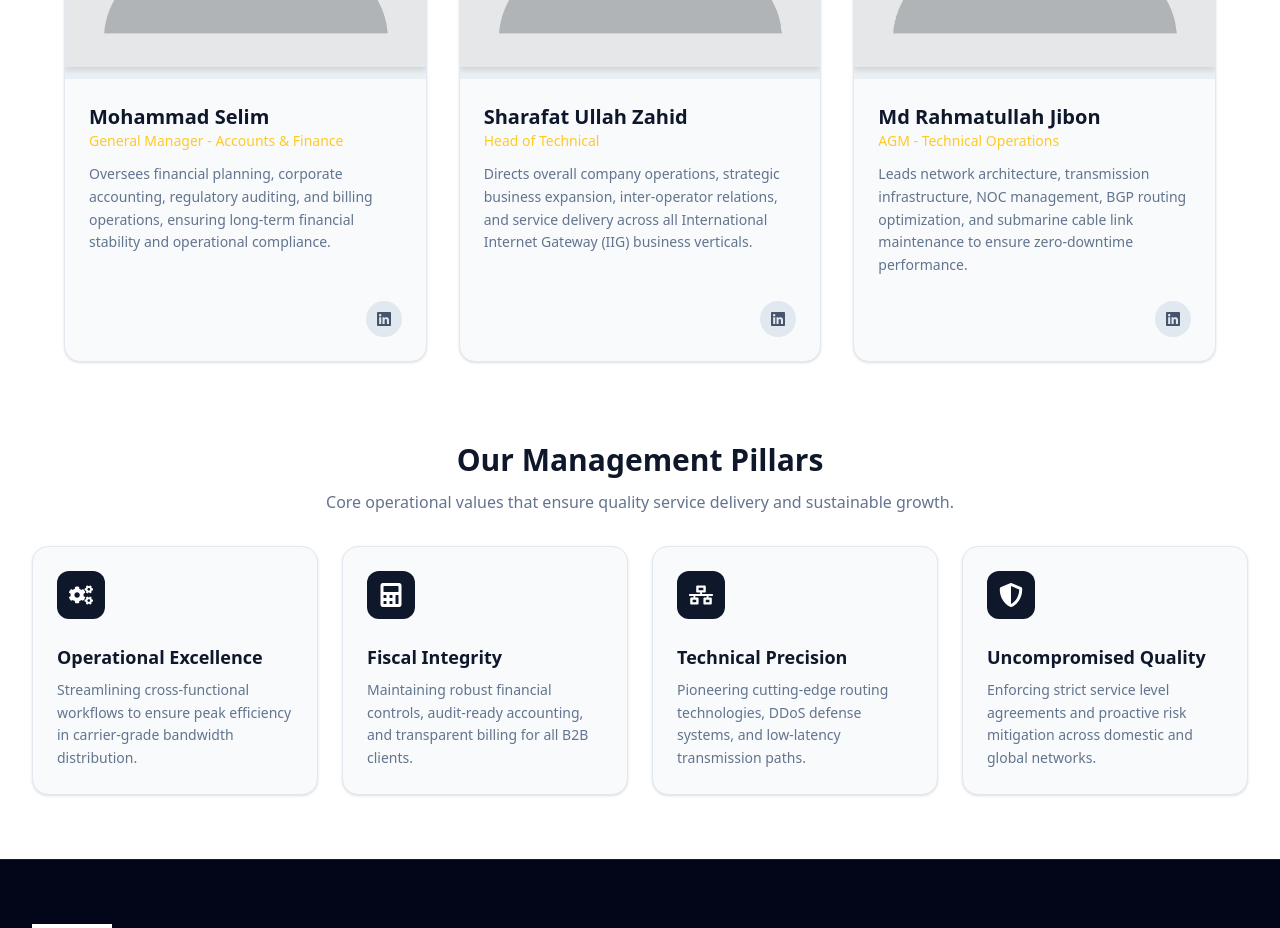
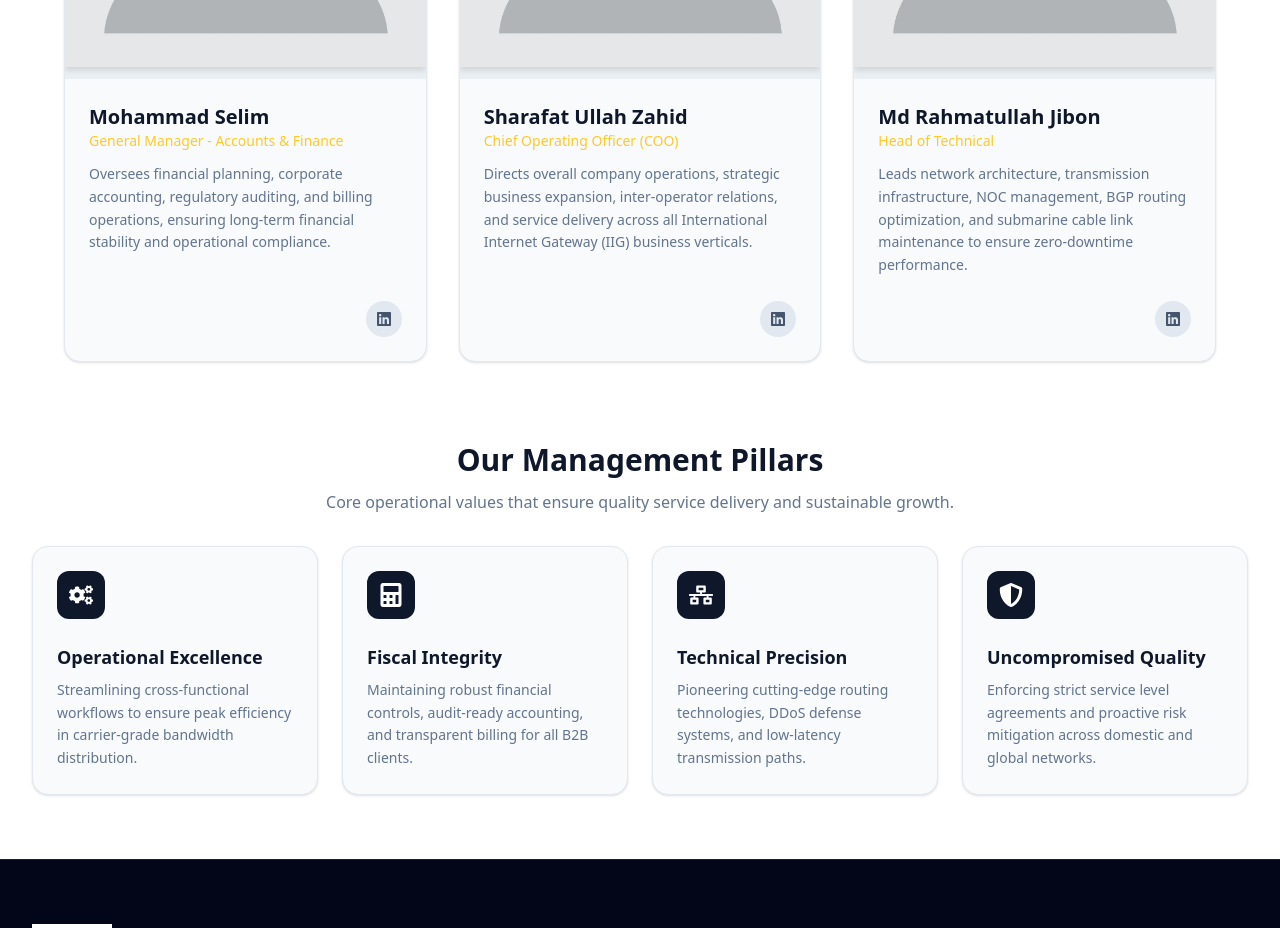
Before and after one commit to Kamiaaa/mtl, a Next.js app: page /leadership-team in a window 1280 px wide. Shown: the part 1180-2108 px from the top of the page. Built offline with nearby package versions, Linux system fonts and the light colour scheme.

Commit message:
Leadership page updated again

```diff
--- a/app/(main)/components/ManagementTeam.tsx
+++ b/app/(main)/components/ManagementTeam.tsx
@@ -64,7 +64,7 @@ const ManagementTeam = () => {
     },
     {
       name: 'Sharafat Ullah Zahid',
-      designation: 'Head of Technical',
+      designation: 'Chief Operating Officer (COO)',
       image: '/img/profile.png', // Place photo in /public/img/team/
       bio: 'Directs overall company operations, strategic business expansion, inter-operator relations, and service delivery across all International Internet Gateway (IIG) business verticals.',
       icon: FaCogs,
@@ -72,7 +72,7 @@ const ManagementTeam = () => {
     },
     {
       name: 'Md Rahmatullah Jibon',
-      designation: 'AGM - Technical Operations',
+      designation: 'Head of Technical',
       image: '/img/profile.png', // Place photo in /public/img/team/
       bio: 'Leads network architecture, transmission infrastructure, NOC management, BGP routing optimization, and submarine cable link maintenance to ensure zero-downtime performance.',
       icon: FaNetworkWired,
```
